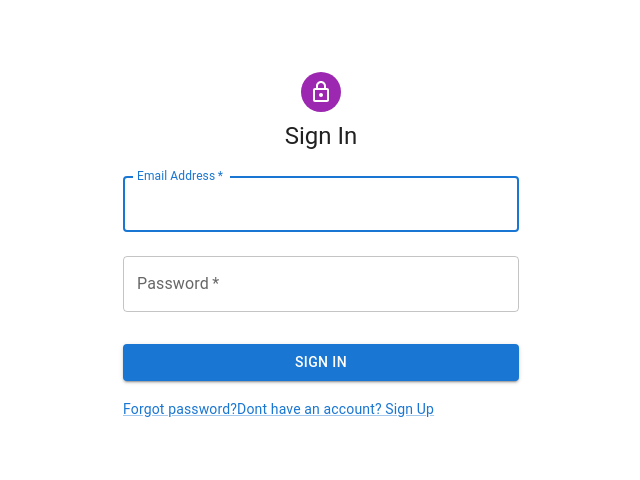
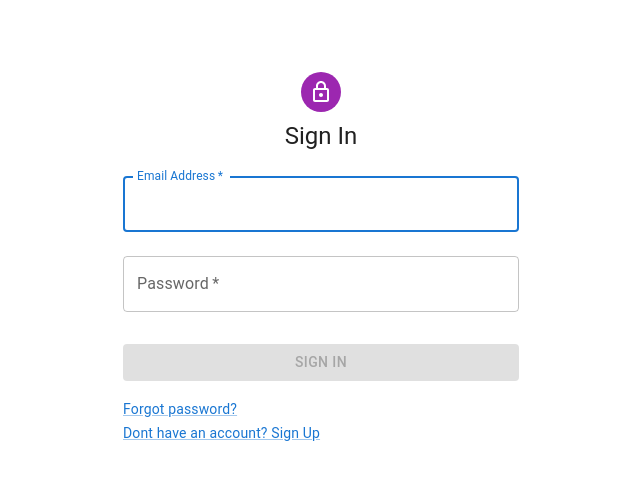
Before and after one commit to souad988/h-s_frontend, a React (Create React App) app: page /login in a window 1280 px wide. Shown: the top 480 px of the page, without its empty margins (319-959 px from the left). Built offline with nearby package versions, Linux system fonts and the light colour scheme; no server answers.

Commit message:
Add login full functionality and store token in localStorage

```diff
--- a/package.json
+++ b/package.json
@@ -12,6 +12,7 @@
     "@testing-library/react": "^13.4.0",
     "@testing-library/user-event": "^13.5.0",
     "axios": "^1.6.2",
+    "dotenv": "^16.3.1",
     "formik": "^2.4.5",
     "prop-types": "^15.8.1",
     "react": "^18.2.0",
--- a/src/components/auth/AuthForm.jsx
+++ b/src/components/auth/AuthForm.jsx
@@ -19,19 +19,35 @@ const AuthForm = (props) => {
     handleBlur,
   } = props;
   const dispatch = useDispatch();
-  const { auth } = useSelector((state) => state);
+  const { user, token, message } = useSelector((state) => state.auth);
   const location = useLocation();
   const [title, setTitle] = useState(location.pathname === '/login' ? 'Login' : 'Register');
   useEffect(() => {
     setTitle(location.pathname === '/login' ? 'Login' : 'Register');
   }, [location.pathname]);
-  const handleSubmit = (values) => {
-    console.log(values, auth);
+  useEffect(() => {
+    console.log('message', message);
+    //console.log('props', props);
+  }, [message]);
+  //console.log('props', props);
+  const handleSubmit = (values, e) => {
+    e.preventDefault();
+    //console.log('handleSubmit');
+    console.log('values, user, token, message => ', values, user, token, message);
     if (title === 'Register') {
-      dispatch(fetchSignup({ user: values }));
+      delete values.confirmPassword;
+      dispatch(fetchSignup(values));
     } else {
-      dispatch(fetchLogin({ user: values }));
+      delete values.name;
+      delete values.confirmPassword;
+      dispatch(fetchLogin(values));
     }
+  };
+  const isDisabled = () => {
+    if (title === 'Register') {
+      return Object.keys(values).length < 4 || Object.keys(errors).length > 0;
+    }
+    return !values.email || !values.password || Object.keys(errors).length > 0;
   };
 
   return (
@@ -53,9 +69,10 @@ const AuthForm = (props) => {
             {title === 'Register' ? 'Sign Up' : 'Sign In'}
           </Typography>
         </Box>
-        <Box component="form" onSubmit={handleSubmit} noValidate sx={{ mt: 1 }}>
+        <Box component="form" onSubmit={(e) => handleSubmit(values, e)} sx={{ mt: 1 }}>
           {title === 'Register' ? (
             <Box>
+              { message && <div id="name_error_message" className="error_message">{message}</div>}
               <TextField
                 margin="normal"
                 required
@@ -120,6 +137,7 @@ const AuthForm = (props) => {
             fullWidth
             variant="contained"
             sx={{ mt: 3, mb: 2 }}
+            disabled={isDisabled()}
           >
             { title === 'Register' ? 'Sign Up' : 'Sign In'}
           </Button>
@@ -134,12 +152,12 @@ const AuthForm = (props) => {
           )
             : (
               <Grid container>
-                <Grid item>
+                <Grid item xs='12'>
                   <MuiLink href="#" variant="body2">
                     Forgot password?
                   </MuiLink>
                 </Grid>
-                <Grid item>
+                <Grid item xs='12'>
                   <MuiLink href="/signup" variant="body2">
                     Dont have an account? Sign Up
                   </MuiLink>
@@ -190,7 +208,7 @@ const AuthFormInhanced = withFormik({
   }),
 
   // Custom sync validation
-  validate: (values) => {
+  validate: (values, {title}) => {
     const errors = {};
     if (!values.email) {
       errors.email = 'Required';
@@ -202,10 +220,10 @@ const AuthFormInhanced = withFormik({
     if (!values.password) {
       errors.password = 'Required';
     }
-    if (!values.confirmPassword) {
+    if (title === 'Register' && !values.confirmPassword) {
       errors.confirmPassword = 'Required';
     }
-    if (values.password !== values.confirmPassword) {
+    if (title === 'Register' && values.password !== values.confirmPassword) {
       errors.confirmPassword = 'Password mismatch';
     }
     return errors;
--- a/src/store/auth/authSlice.js
+++ b/src/store/auth/authSlice.js
@@ -1,7 +1,8 @@
 import { createAsyncThunk, createSlice } from '@reduxjs/toolkit';
 import axios from 'axios';
 
-const backendURL = process.env.REACT_APP_BACKEND_API_URL;
+const backendURL = 'http://localhost:3001';
+console.log('backendURL', backendURL);
 const LOGIN_URL = `${backendURL}/login`;
 const SIGNUP_URL = `${backendURL}/signup`;
 const LOGOUT_URL = `${backendURL}/logout`;
@@ -20,13 +21,18 @@ export const fetchLogin = createAsyncThunk(
   'auth/fetchLogin',
   async (loginData, thunkAPI) => {
     try {
-      const res = await axios.post(LOGIN_URL, loginData, {
+      const res = await axios.post(LOGIN_URL, { user: loginData }, {
         headers: {
           'content-type': 'application/json',
         },
       });
+      const { token } = res.data.status.data;
 
-      return res.data;
+      if (token) {
+        console.log('Token:', token);
+        // You can save or use the token here (e.g., store in Redux state)
+      }
+      return res.data.status.data;
     } catch (err) {
       console.log('login error', err.response.data.error);
       return thunkAPI.rejectWithValue('Login failed');
@@ -38,15 +44,17 @@ export const fetchSignup = createAsyncThunk(
   'auth/fetchSignup',
   async (data, thunkAPI) => {
     try {
+      console.log('signup url', SIGNUP_URL);
       const res = await axios.post(SIGNUP_URL, { user: data }, {
         headers: {
           'content-type': 'application/json',
         },
       });
-
+      console.log('signup res', res.data);
       return res.data;
     } catch (err) {
-      return thunkAPI.rejectWithValue(`Failed: ${err.response.data.error}`);
+      console.log('signup error', err.response.data.error, err.response.data, err);
+      return thunkAPI.rejectWithValue(`Failed: ${err.response.data.error.message}`);
     }
   },
 );
@@ -149,7 +157,7 @@ const authSlice = createSlice({
           user: payload.user,
         };
 
-        localStorage.setItem('ebikeData', JSON.stringify(data));
+        localStorage.setItem('authData', JSON.stringify(data));
         return ({
           ...state,
           isLoading: false,
```
Also changed, not shown: 2 other files (tests, documents, lock files or other folders).
